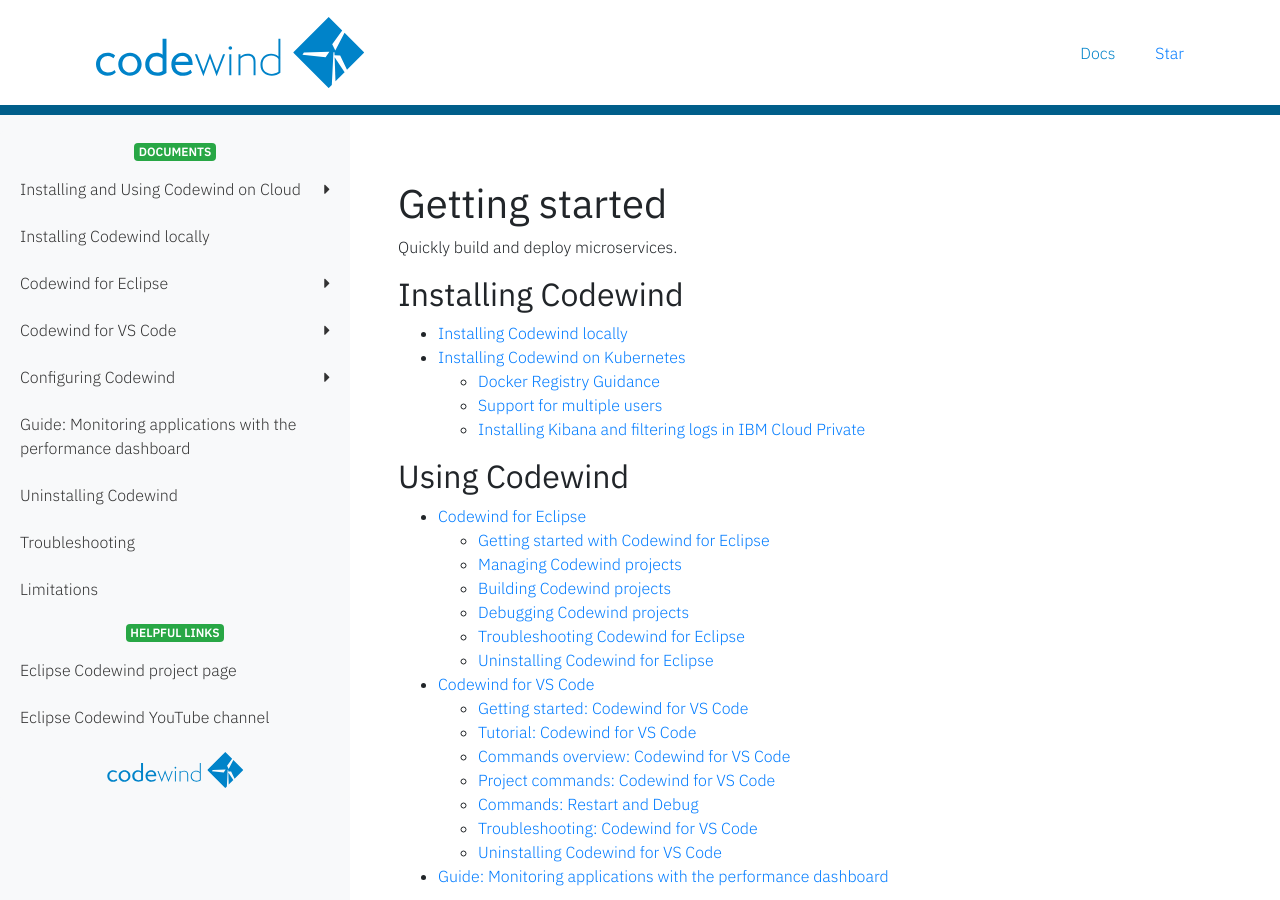
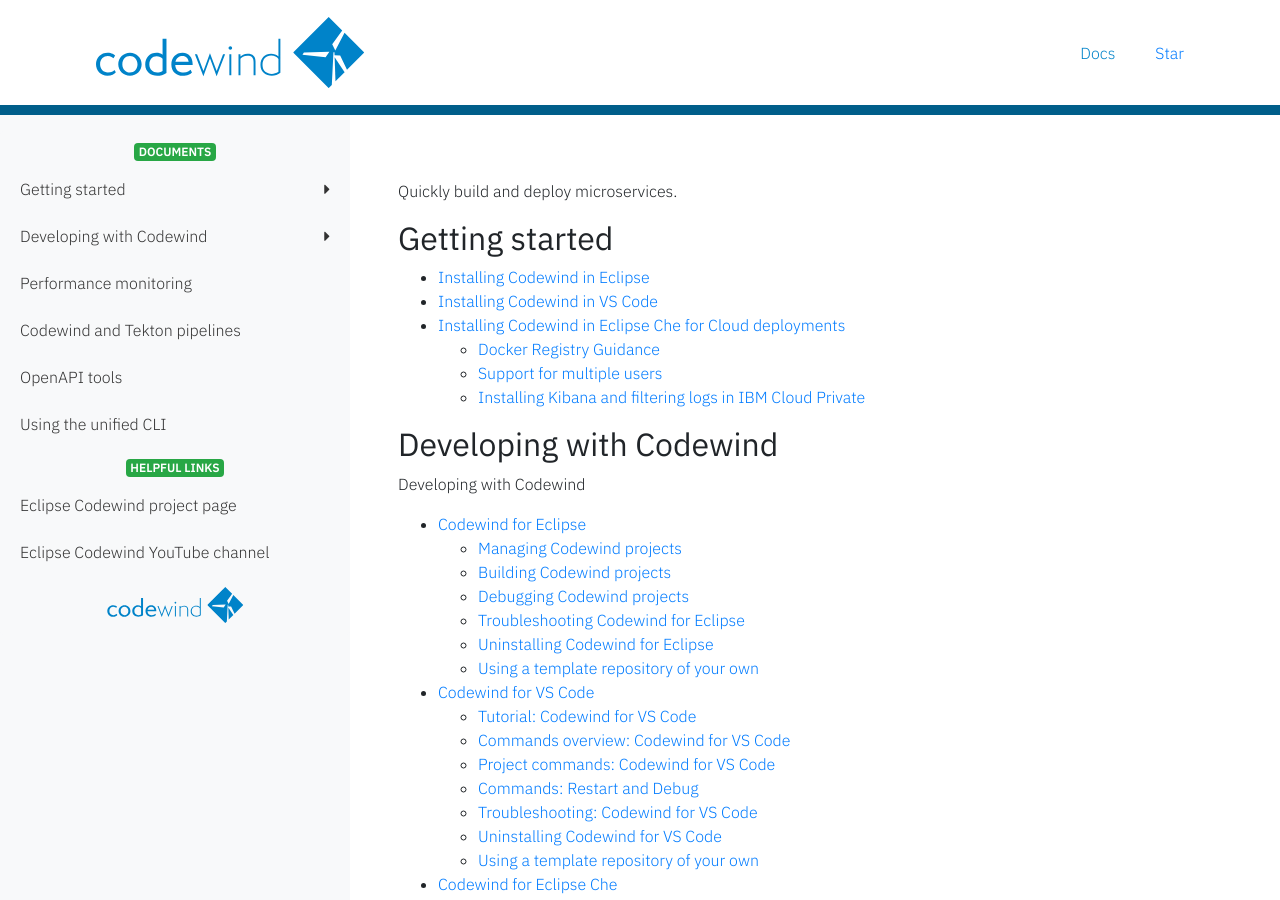
Before and after one commit to eclipse-archived/codewind-docs, a Jekyll site: the page built from docs/_documentations/docindex.md, in a window 1280 px wide and 900 px high. Built offline with Jekyll 4.4.1, drawn with Linux system fonts in a browser that asks for light colours; nearby versions of some CDN libraries; some of the changed text lies outside the part shown.

```diff
--- a/docs/_documentations/docindex.md
+++ b/docs/_documentations/docindex.md
@@ -11,46 +11,50 @@ category: How-tos and Guides
 order: 2
 ---
 
-# Getting started
-
 Quickly build and deploy microservices.
 
-## Installing Codewind
-
-- [Installing Codewind locally](installlocally.html)
-- [Installing Codewind on Kubernetes](installoncloud.html)
+## Getting started
+- [Installing Codewind in Eclipse](mdteclipsegettingstarted.html)
+- [Installing Codewind in VS Code](mdt-vsc-getting-started.html)
+- [Installing Codewind in Eclipse Che for Cloud deployments](installoncloud.html)
     - [Docker Registry Guidance](dockerregistry.html)
     - [Support for multiple users](supportingmultipleusers.html)
     - [Installing Kibana and filtering logs in IBM Cloud Private](viewkibanalogs.html)
 
-## Using Codewind
+## Developing with Codewind
 
+Developing with Codewind
 - [Codewind for Eclipse](mdteclipseoverview.html)
-    - [Getting started with Codewind for Eclipse](mdteclipsegettingstarted.html)
     - [Managing Codewind projects](mdteclipsemanagingprojects.html)
     - [Building Codewind projects](mdteclipsebuildproject.html)
     - [Debugging Codewind projects](mdteclipsedebugproject.html)
     - [Troubleshooting Codewind for Eclipse](mdteclipsetroubleshooting.html)
     - [Uninstalling Codewind for Eclipse](mdteclipseuninstall.html)
+    - [Using a template repository of your own](usingadifferenttemplate.html)
+
 - [Codewind for VS Code](mdt-vsc-overview.html)
-    - [Getting started: Codewind for VS Code](mdt-vsc-getting-started.html)
     - [Tutorial: Codewind for VS Code](mdt-vsc-tutorial.html)
     - [Commands overview: Codewind for VS Code](mdt-vsc-commands-overview.html)
     - [Project commands: Codewind for VS Code](mdt-vsc-commands-project.html)
     - [Commands: Restart and Debug](mdt-vsc-commands-restart-and-debug.html)
     - [Troubleshooting: Codewind for VS Code](mdt-vsc-troubleshooting.html)
     - [Uninstalling Codewind for VS Code](mdt-vsc-uninstall.html)
+    - [Using a template repository of your own](usingadifferenttemplate.html)
 
-- [Guide: Monitoring applications with the performance dashboard](guide_performance.html)
+- [Codewind for Eclipse Che](mdtcheoverview.html)
+    - [Managing Codewind projects](mdtchemanagingprojects.html)
+    - [Building Codewind projects](mdtchebuildproject.html)
+    - [Debugging Codewind projects](mdtchedebugproject.html)
+    - [Troubleshooting Codewind for Eclipse Che](mdtchetroubleshooting.html)
+    - [Uninstalling Codewind for Eclipse Che](mdtcheuninstall.html)
+    - [Using a template repository of your own](usingadifferenttemplate.html)
 
-## Configuring Codewind
+- [Hybrid development](hybriddevelopment.html)
 
-- [Using a template repository of your own](usingadifferenttemplate.html)
+[Performance monitoring](guide_performance.html)
 
-## Limitations
+[Codewind and Tekton Pipelines](codewindandtektonpipelines.html)
 
-- [Limitations](limitations.html)
-
-## Uninstalling Codewind
-
-- [Uninstalling Codewind](uninstall.html)
+[Open API Tools](codewind-openapi-tools.html)
+   - [Codewind OpenAPI Tools for Eclipse](open-api-tools-for-eclipse)
+   - [Codewind OpenAPI Tools for VS Code](open-api-tools-for-vscode)
--- a/docs/_layouts/docs.html
+++ b/docs/_layouts/docs.html
@@ -14,11 +14,31 @@
 
             <a href="#install_on_cloud" data-toggle="collapse" aria-expanded="false" class="bg-light list-group-item list-group-item-action flex-column align-items-start collapsed">
                 <div class="d-flex w-100 justify-content-start align-items-center">
-                    <span class="menu-collapsed">Installing and Using Codewind on Cloud</span>
+                    <span class="menu-collapsed">Getting started</span>
                     <span class="submenu-icon ml-auto"></span>
                 </div>
             </a>
             <div id="install_on_cloud" class="cw-sidebar-div cw-sidebar-submenu collapse" style="">
+                <a href="mdteclipsegettingstarted.html"
+			        {% assign cls = "bg-light list-group-item list-group-item-action" %}
+				    {% if "/mdteclipsegettingstarted" == page.url %}
+					    {% assign cls = "cw-current-page bg-light list-group-item list-group-item-action" %}
+				    {% endif %}
+				    class="{{cls}}">
+				    <div class="d-flex w-100 justify-content-start align-items-center">
+                        <span class="menu-collapsed">Installing in Eclipse</span>
+                    </div>
+                </a>
+                <a href="mdt-vsc-getting-started.html"
+			        {% assign cls = "bg-light list-group-item list-group-item-action" %}
+				    {% if "/mdt-vsc-getting-started" == page.url %}
+					    {% assign cls = "cw-current-page bg-light list-group-item list-group-item-action" %}
+				    {% endif %}
+				    class="{{cls}}">
+				    <div class="d-flex w-100 justify-content-start align-items-center">
+                        <span class="menu-collapsed">Installing in VS Code</span>
+                    </div>
+                </a>
                 <a href="installoncloud.html"
 			        {% assign cls = "bg-light list-group-item list-group-item-action" %}
 				    {% if "/installoncloud" == page.url %}
@@ -26,32 +46,12 @@
 				    {% endif %}
 				    class="{{cls}}">
 				    <div class="d-flex w-100 justify-content-start align-items-center">
-                        <span class="menu-collapsed">Installing and Using Codewind on Kubernetes</span>
-                    </div>
-                </a>
-                <a href="supportingmultipleusers.html"
-			        {% assign cls = "bg-light list-group-item list-group-item-action" %}
-				    {% if "/supportingmultipleusers" == page.url %}
-					    {% assign cls = "cw-current-page bg-light list-group-item list-group-item-action" %}
-				    {% endif %}
-				    class="{{cls}}">
-				    <div class="d-flex w-100 justify-content-start align-items-center">
-                        <span class="menu-collapsed">Support for multiple users</span>
-                    </div>
-                </a>
-                <a href="viewkibanalogs.html"
-			        {% assign cls = "bg-light list-group-item list-group-item-action" %}
-				    {% if "/viewkibanalogs" == page.url %}
-					    {% assign cls = "cw-current-page bg-light list-group-item list-group-item-action" %}
-				    {% endif %}
-				    class="{{cls}}">
-				    <div class="d-flex w-100 justify-content-start align-items-center">
-                        <span class="menu-collapsed">Viewing logs using Kibana in IBM Cloud Private</span>
+                        <span class="menu-collapsed">Installing in Che for Cloud deployments</span>
                     </div>
                 </a>
             </div>
 
-			<a href="installlocally.html"
+<!--			<a href="installlocally.html"
 			    {% assign cls = "bg-light list-group-item list-group-item-action" %}
 				{% if "/installlocally" == page.url %}
 					{% assign cls = "cw-current-page bg-light list-group-item list-group-item-action" %}
@@ -61,10 +61,10 @@
                     <span class="menu-collapsed">Installing Codewind locally</span>
                 </div>
             </a>
-
+-->
             <a href="#codewind_for_eclipse" data-toggle="collapse" aria-expanded="false" class="bg-light list-group-item list-group-item-action flex-column align-items-start collapsed">
                 <div class="d-flex w-100 justify-content-start align-items-center">
-                    <span class="menu-collapsed">Codewind for Eclipse</span>
+                    <span class="menu-collapsed">Developing with Codewind</span>
                     <span class="submenu-icon ml-auto"></span>
                 </div>
             </a>
@@ -76,9 +76,17 @@
                     {% endif %}
                     class="{{cls}}">
                     <div class="d-flex w-100 justify-content-start align-items-center">
-                        <span class="menu-collapsed">Overview</span>
+                        <span class="menu-collapsed">Codewind for Eclipse</span>
                     </div>
                 </a>
+<!-- Test indent
+            <a href="#codewind_for_eclipse" data-toggle="collapse" aria-expanded="false" class="bg-light list-group-item list-group-item-action flex-column align-items-start collapsed">
+                <div class="d-flex w-100 justify-content-start align-items-center">
+                    <span class="menu-collapsed">Test indent header</span>
+                    <span class="submenu-icon ml-auto"></span>
+                </div>
+            </a>
+Test indent-->
                 <a href="mdteclipsegettingstarted.html"
                     {% assign cls = "bg-light list-group-item list-group-item-action" %}
                     {% if "/mdteclipsegettingstarted" == page.url %}
@@ -86,7 +94,7 @@
                     {% endif %}
                     class="{{cls}}">
                     <div class="d-flex w-100 justify-content-start align-items-center">
-                        <span class="menu-collapsed">Installation and Getting Started</span>
+                        <span class="menu-collapsed">Codewind for VS Code</span>
                     </div>
                 </a>
                 <a href="mdteclipsemanagingprojects.html"
@@ -96,20 +104,20 @@
                     {% endif %}
                     class="{{cls}}">
                     <div class="d-flex w-100 justify-content-start align-items-center">
-                        <span class="menu-collapsed">Managing Codewind projects</span>
+                        <span class="menu-collapsed">Codewind for Eclipse Che</span>
                     </div>
                 </a>
-                <a href="mdteclipsebuildproject.html"
+                <a href="hybriddevelopment.html"
                     {% assign cls = "bg-light list-group-item list-group-item-action" %}
-                    {% if "/mdteclipsebuildproject" == page.url %}
+                    {% if "/hybriddevlopment" == page.url %}
                         {% assign cls = "cw-current-page bg-light list-group-item list-group-item-action" %}
                     {% endif %}
                     class="{{cls}}">
                     <div class="d-flex w-100 justify-content-start align-items-center">
-                        <span class="menu-collapsed">Building Codewind projects</span>
+                        <span class="menu-collapsed">Hybrid development</span>
                     </div>
                 </a>
-                <a href="mdteclipsedebugproject.html"
+<!--            <a href="mdteclipsedebugproject.html"
                     {% assign cls = "bg-light list-group-item list-group-item-action" %}
                     {% if "/mdteclipsedebugproject" == page.url %}
                         {% assign cls = "cw-current-page bg-light list-group-item list-group-item-action" %}
@@ -228,8 +236,9 @@
                         <span class="menu-collapsed">Uninstalling</span>
                     </div>
                 </a>
+-->
             </div>
-
+<!--
             <a href="#configuring_codewind" data-toggle="collapse" aria-expanded="false" class="bg-light list-group-item list-group-item-action flex-column align-items-start collapsed">
                 <div class="d-flex w-100 justify-content-start align-items-center">
                     <span class="menu-collapsed">Configuring Codewind</span>
@@ -249,6 +258,17 @@
                 </a>
 
             </div>
+-->
+            <a href="guide_performance.html"
+			    {% assign cls = "bg-light list-group-item list-group-item-action" %}
+				{% if "/guide_performance" == page.url %}
+					{% assign cls = "cw-current-page bg-light list-group-item list-group-item-action" %}
+				{% endif %}
+				class="{{cls}}">
+				<div class="d-flex w-100 justify-content-start align-items-center">
+                    <span class="menu-collapsed">Performance monitoring</span>
+                </div>
+            </a>
 
             <a href="guide_performance.html"
 			    {% assign cls = "bg-light list-group-item list-group-item-action" %}
@@ -257,10 +277,33 @@
 				{% endif %}
 				class="{{cls}}">
 				<div class="d-flex w-100 justify-content-start align-items-center">
-                    <span class="menu-collapsed">Guide: Monitoring applications with the performance dashboard</span>
+                    <span class="menu-collapsed">Codewind and Tekton pipelines</span>
                 </div>
             </a>
 
+            <a href="guide_performance.html"
+			    {% assign cls = "bg-light list-group-item list-group-item-action" %}
+				{% if "/guide_performance" == page.url %}
+					{% assign cls = "cw-current-page bg-light list-group-item list-group-item-action" %}
+				{% endif %}
+				class="{{cls}}">
+				<div class="d-flex w-100 justify-content-start align-items-center">
+                    <span class="menu-collapsed">OpenAPI tools</span>
+                </div>
+            </a>
+
+            <a href="guide_performance.html"
+			    {% assign cls = "bg-light list-group-item list-group-item-action" %}
+				{% if "/guide_performance" == page.url %}
+					{% assign cls = "cw-current-page bg-light list-group-item list-group-item-action" %}
+				{% endif %}
+				class="{{cls}}">
+				<div class="d-flex w-100 justify-content-start align-items-center">
+                    <span class="menu-collapsed">Using the unified CLI</span>
+                </div>
+            </a>
+
+<!--
             <a href="uninstall.html"
                 {% assign cls = "bg-light list-group-item list-group-item-action" %}
                 {% if "/uninstall" == page.url %}
@@ -293,7 +336,7 @@
                     <span class="menu-collapsed">Limitations</span>
                 </div>
             </a>
-
+-->
             <!-- END hard coded TOC -->
 
             <!-- Separator without title -->
```
Also changed, not shown: docs/_documentations/codewind-openapi-tools.md (added, +17 -0 lines), docs/_documentations/codewindandtektonpipelines.md (added, +15 -0 lines), docs/_documentations/hybriddevelopment.md (added, +14 -0 lines), docs/_documentations/mdtchebuildproject.md (added, +18 -0 lines), docs/_documentations/mdtchedebugproject.md (added, +75 -0 lines), docs/_documentations/mdtchemanagingprojects.md (added, +44 -0 lines), docs/_documentations/mdtcheoverview.md (added, +23 -0 lines), docs/_documentations/mdtchetroubleshooting.md (added, +57 -0 lines), docs/_documentations/mdtcheuninstall.md (added, +28 -0 lines).
